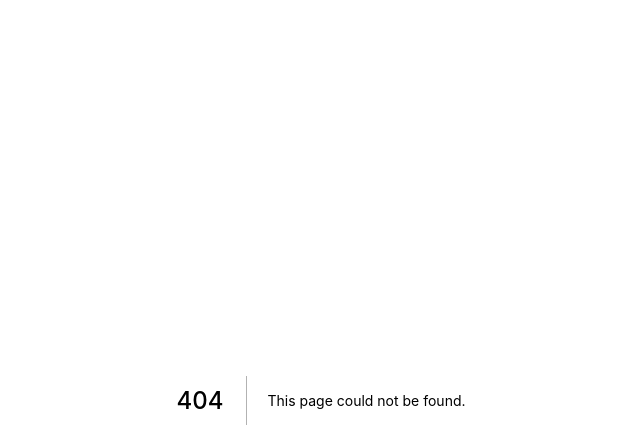
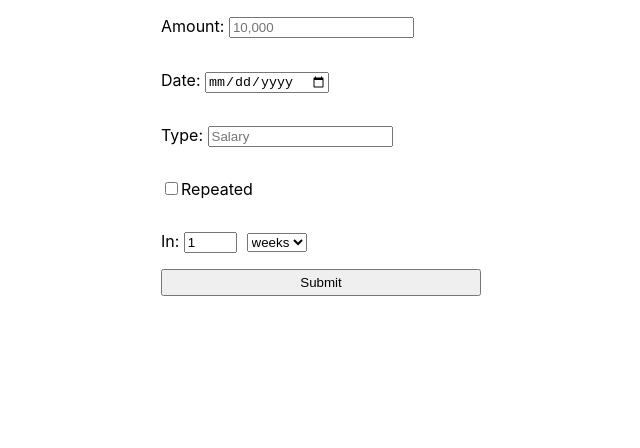
Before and after one commit to shamit6/get-there, a Next.js app: page /transaction/Form in a window 1280 px wide. Before the commit this address had no page. Shown: the top 448 px of the page, without its empty margins (319-959 px from the left). Built offline with nearby package versions, Linux system fonts and the light colour scheme.

Commit message:
add empty form

```diff
--- a/package.json
+++ b/package.json
@@ -13,6 +13,7 @@
     "next": "11.0.1",
     "react": "17.0.2",
     "react-dom": "17.0.2",
+    "react-hook-form": "^7.10.1",
     "react-vertical-timeline-component": "^3.3.3"
   },
   "devDependencies": {
--- /dev/null
+++ b/pages/transaction/Form.module.css
@@ -0,0 +1,10 @@
+.form {
+  display: flex;
+  flex-direction: column;
+  max-width: 20em;
+  margin: auto;
+}
+
+.form input[type="submit"] {
+  height: 2em;
+}
--- /dev/null
+++ b/pages/transaction/Form.tsx
@@ -0,0 +1,57 @@
+import React from "react";
+import { useForm } from "react-hook-form";
+import styles from './Form.module.css';
+
+export default function Form() {
+  const { register, handleSubmit } = useForm();
+  const onSubmit = (data: any) => {
+    alert(JSON.stringify(data));
+  };
+
+  return (
+    <form onSubmit={handleSubmit(onSubmit)} className={styles.form}>
+      <p>
+        <label>Amount: </label>
+        <input
+          type="number"
+          placeholder="10,000"
+          {...register("amount", { required: true, maxLength: 80 })}
+        />
+      </p>
+      <p>
+        <label>Date: </label>
+        <input
+          type="date"
+          {...register("amount", { required: true, maxLength: 80 })}
+        />
+      </p>
+      <p>
+        <label>Type: </label>
+        <input
+          type="text"
+          placeholder="Salary"
+          {...register("type", { required: true, maxLength: 100 })}
+          />
+      </p>
+      <p>
+          <input type="checkbox" id="repeated" {...register("type")}/>
+          <label htmlFor="repeated">Repeated</label>
+      </p>
+      <p>
+        <label>In: </label>
+        <input
+          type="number"
+          defaultValue={1}
+          style={{width: '4em', marginRight: '.7em'}}
+          {...register("interval.amount")}
+        />
+        <select {...register("interval.timePeriod")}>
+          <option value="week">weeks</option>
+          <option value="month">month</option>
+          <option value="year">year</option>
+        </select>
+      </p>
+      <input type="submit" />
+    </form>
+  );
+}
--- /dev/null
+++ b/pages/transaction/index.tsx
@@ -0,0 +1,6 @@
+import Form from './Form';
+
+function New() {
+  return <Form />
+}
+export default New
```
Also changed, not shown: 1 other file (tests, documents, lock files or other folders).
